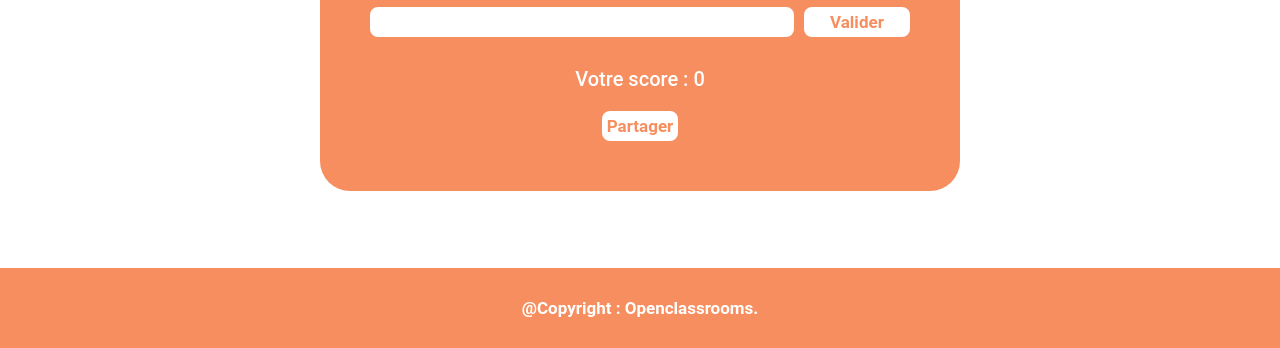
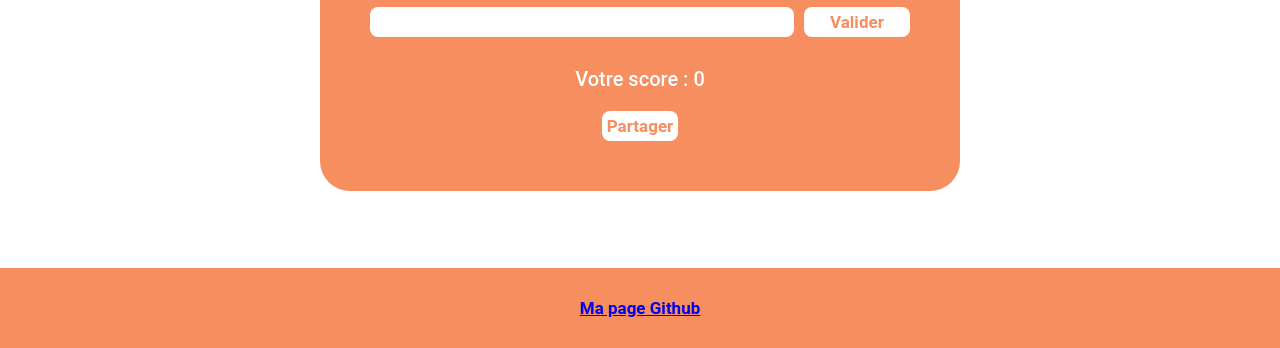
Before and after one commit to alex-math/ocr-apprenez_a_programmer_avec_javascript, a website built with Parcel: page index.html in a window 1280 px wide. Shown: the part 452-800 px from the top of the page. Built offline with nearby package versions, Linux system fonts and the light colour scheme.

Commit message:
ajout du lien glthub dans le footer

```diff
--- a/index.html
+++ b/index.html
@@ -57,7 +57,7 @@
 
 <!-- FOOTER -->
 <footer>
-  @Copyright : Openclassrooms.
+  <a href="https://github.com/alex-math" target="_blank">Ma page Github</a>
 </footer>
 
 <!-- Popup de partage -->
```
